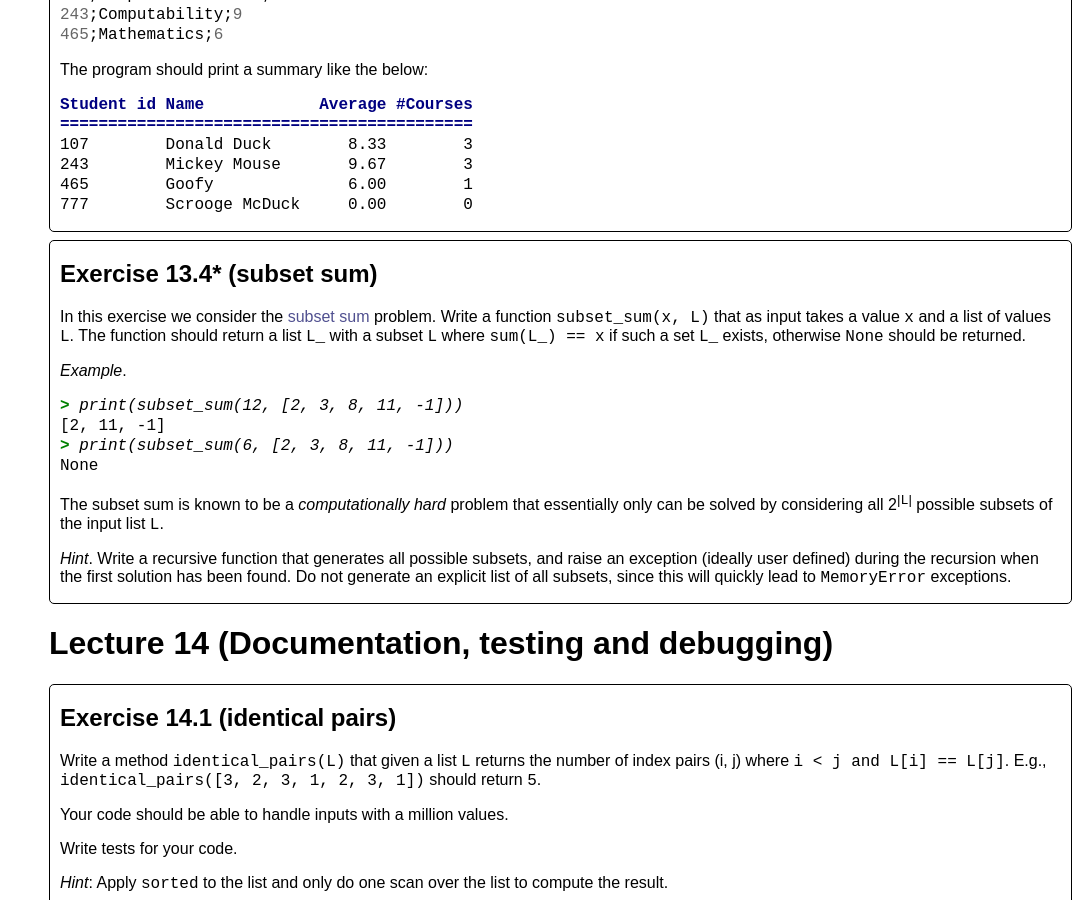
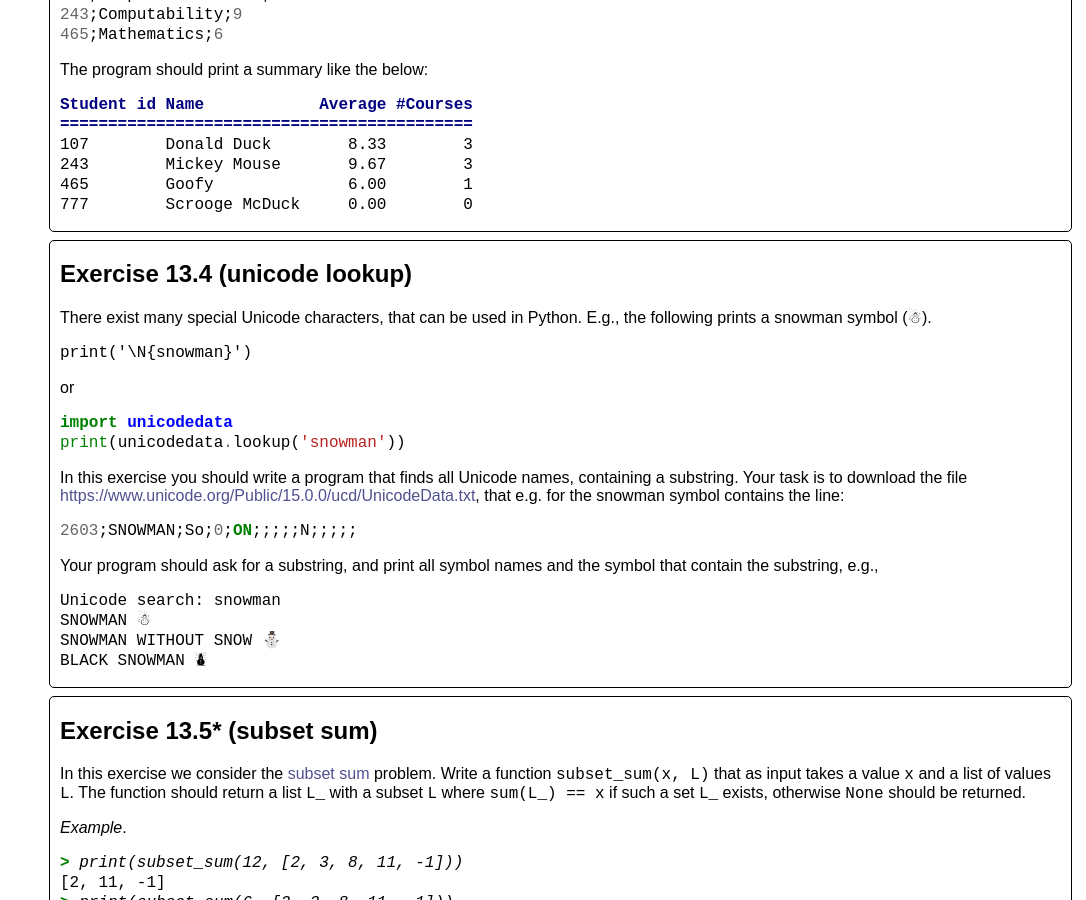
Before and after one commit to gsbrodal/gsbrodal.github.io, a Jekyll site: the page built from ipsa/exercises.html, in a window 1280 px wide and 900 px high, scrolled down 26378 px. Shown: the whole window, without its empty margins (194-1280 px from the left). Built offline with Jekyll 4.4.1, drawn with Linux system fonts in a browser that asks for light colours.

Commit message:
Unicode exercise

```diff
--- a/ipsa/exercises.html
+++ b/ipsa/exercises.html
@@ -339,7 +339,7 @@ c = r.step
 <p>The file saxo.txt is a local copy <a target="_blank" href="http://www.gutenberg.org/ebooks/1150.txt.utf-8">http://www.gutenberg.org/cache/epub/1150/pg1150.txt.utf-8</a>.</p>
 <div class="codehilite"><pre><span></span><code><span class="kn">from</span> <span class="nn">string</span> <span class="kn">import</span> <span class="n">ascii_letters</span><span class="p">,</span> <span class="n">digits</span>
 
-<span class="n">s</span> <span class="o">=</span> <span class="nb">open</span><span class="p">(</span><span class="s1">&#39;saxo.txt&#39;</span><span class="p">)</span><span class="o">.</span><span class="n">read</span><span class="p">()</span>
+<span class="n">s</span> <span class="o">=</span> <span class="nb">open</span><span class="p">(</span><span class="s1">&#39;saxo.txt&#39;</span><span class="p">,</span> <span class="n">encoding</span><span class="o">=</span><span class="s1">&#39;utf8&#39;</span><span class="p">)</span><span class="o">.</span><span class="n">read</span><span class="p">()</span>
 <span class="n">s</span> <span class="o">=</span> <span class="n">s</span><span class="o">.</span><span class="n">lower</span><span class="p">()</span>
 <span class="n">s</span> <span class="o">=</span> <span class="s1">&#39;&#39;</span><span class="o">.</span><span class="n">join</span><span class="p">([</span><span class="n">c</span> <span class="k">for</span> <span class="n">c</span> <span class="ow">in</span> <span class="n">s</span> <span class="k">if</span> <span class="n">c</span> <span class="ow">in</span> <span class="n">ascii_letters</span> <span class="ow">or</span> <span class="n">c</span> <span class="ow">in</span> <span class="n">digits</span><span class="p">])</span>
 </code></pre></div>
@@ -1179,7 +1179,32 @@ Sum = 5
 </code></pre></div>
 </div>
 <div class="exercise">
-<h2>Exercise 13.4* (subset sum)</h2>
+<h2>Exercise 13.4 (unicode lookup)</h2>
+<p>There exist many special Unicode characters, that can be used in Python. E.g., the following prints a snowman symbol (☃).</p>
+<div class="codehilite"><pre><span></span><code>print(&#39;\N{snowman}&#39;)
+</code></pre></div>
+
+<p>or</p>
+<div class="codehilite"><pre><span></span><code><span class="kn">import</span> <span class="nn">unicodedata</span>
+<span class="nb">print</span><span class="p">(</span><span class="n">unicodedata</span><span class="o">.</span><span class="n">lookup</span><span class="p">(</span><span class="s1">&#39;snowman&#39;</span><span class="p">))</span>
+</code></pre></div>
+
+<p>In this exercise you should write a program that finds all Unicode names,
+containing a substring. Your task is to download the file
+<a target="_blank" href="https://www.unicode.org/Public/15.0.0/ucd/UnicodeData.txt">https://www.unicode.org/Public/15.0.0/ucd/UnicodeData.txt</a>,
+that e.g. for the snowman symbol contains the line:</p>
+<div class="codehilite"><pre><span></span><code><span class="mf">2603</span><span class="p">;</span><span class="n">SNOWMAN</span><span class="p">;</span><span class="n">So</span><span class="p">;</span><span class="mf">0</span><span class="p">;</span><span class="kr">ON</span><span class="p">;;;;;</span><span class="n">N</span><span class="p">;;;;;</span>
+</code></pre></div>
+
+<p>Your program should ask for a substring, and print all symbol names and the symbol that contain the substring, e.g.,</p>
+<div class="codehilite"><pre><span></span><code>Unicode search: snowman
+SNOWMAN ☃
+SNOWMAN WITHOUT SNOW ⛄
+BLACK SNOWMAN ⛇
+</code></pre></div>
+</div>
+<div class="exercise">
+<h2>Exercise 13.5* (subset sum)</h2>
 <p>In this exercise we consider the <a target="_blank" href="https://en.wikipedia.org/wiki/Subset_sum_problem">subset sum</a> problem.  Write a function <code>subset_sum(x, L)</code> that as input takes a value <code>x</code> and a list of values <code>L</code>.  The function should return a list <code>L_</code> with a subset <code>L</code> where <code>sum(L_) == x</code> if such a set <code>L_</code> exists, otherwise <code>None</code> should be returned.</p>
 <p><em>Example</em>.</p>
 <div class="codehilite"><pre><span></span><code><span class="k">&gt; </span><span class="ge">print(subset_sum(12, [2, 3, 8, 11, -1]))</span>
```
Also changed, not shown: 4 other files.
